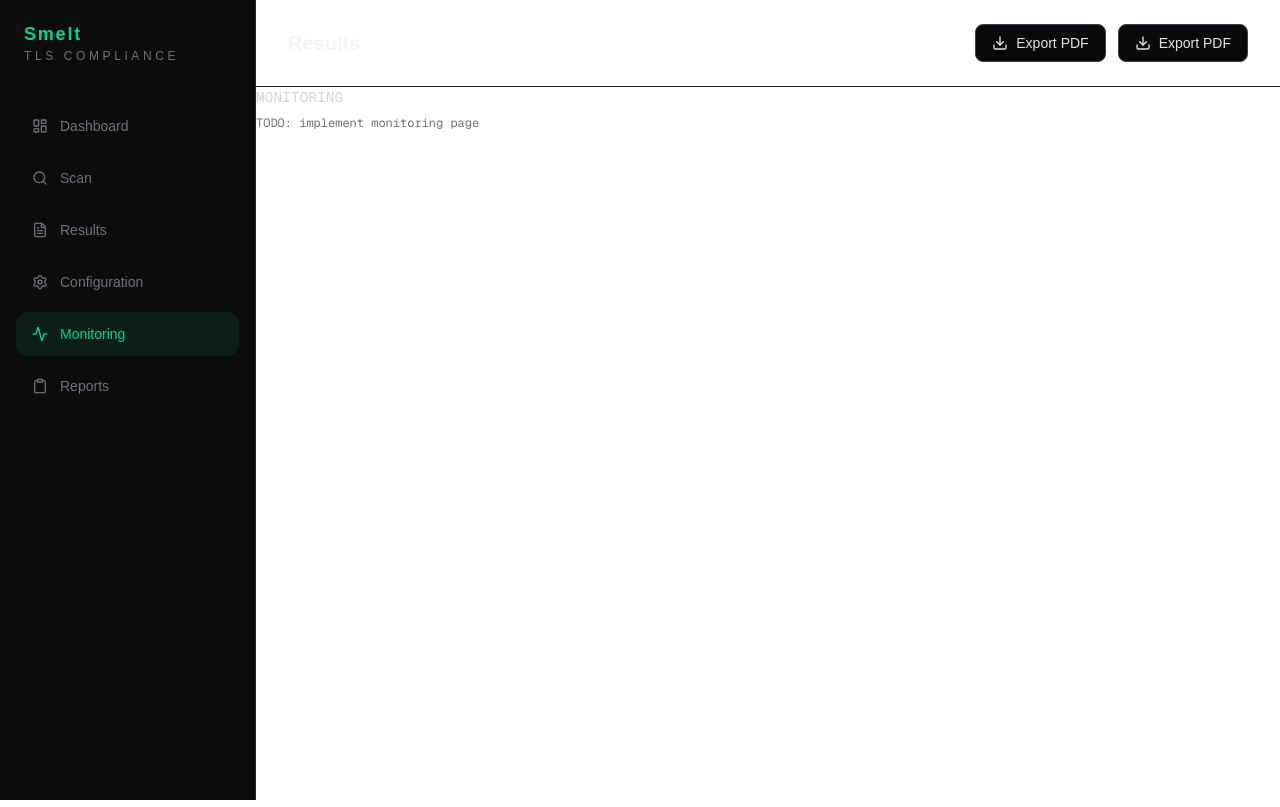
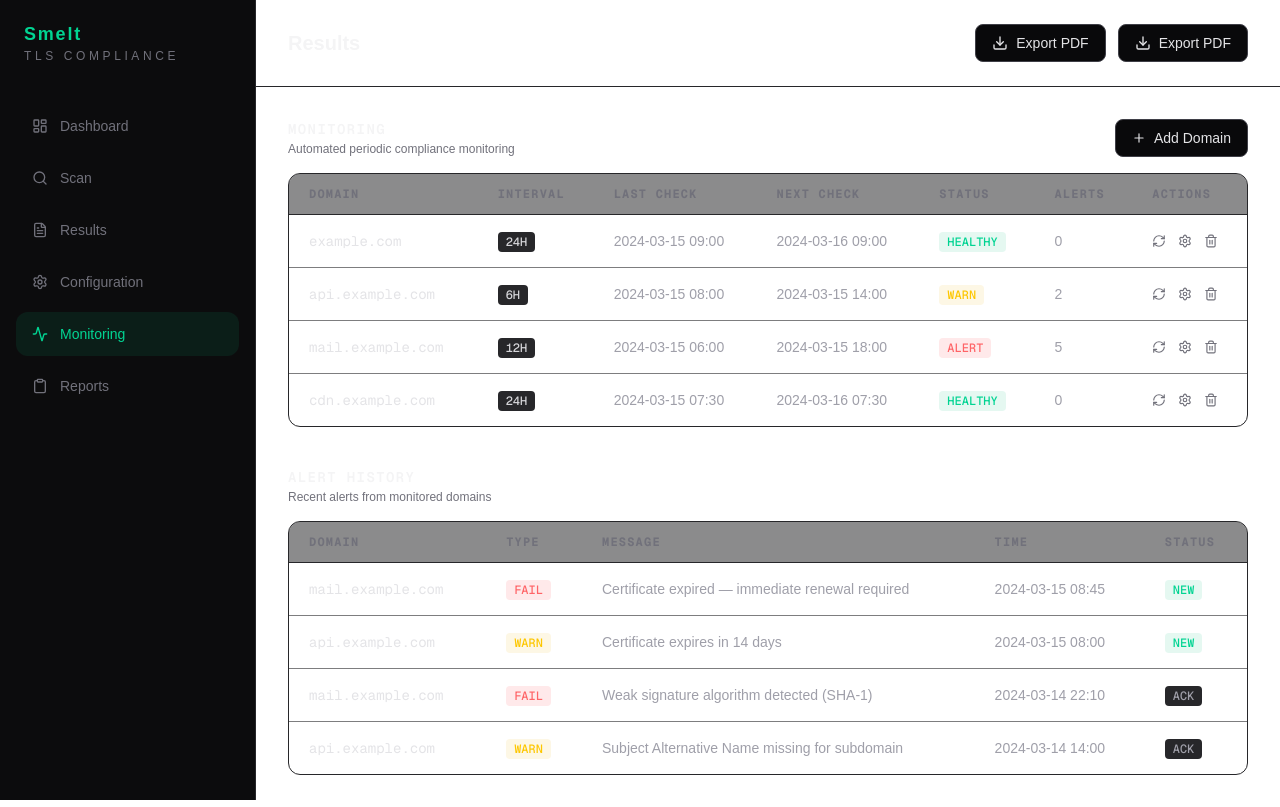
Before and after one commit to Crude-Palm-Oil/smelt-frontend, a Next.js app: page /main/monitoring in a window 1280 px wide. Built offline with nearby package versions, Linux system fonts and the light colour scheme.

Commit message:
feat: add monitoring page with domain tracking and alert history

```diff
--- a/app/main/monitoring/page.tsx
+++ b/app/main/monitoring/page.tsx
@@ -1,12 +1,11 @@
-export default function monitoringPage() {
+import MonitoringTable from "@/components/monitoring/MonitoringTable";
+import AlertHistoryTable from "@/components/monitoring/AlertHistoryTable";
+
+export default function MonitoringPage() {
   return (
-    <div>
-      <h1 className="text-sm font-mono text-neutral-300 uppercase tracking-wide">
-        monitoring
-      </h1>
-      <p className="text-xs font-mono text-neutral-500 mt-2">
-        TODO: implement monitoring page
-      </p>
+    <div className="flex flex-col gap-10 p-8">
+      <MonitoringTable />
+      <AlertHistoryTable />
     </div>
   );
 }
--- /dev/null
+++ b/components/monitoring/AlertHistoryTable.tsx
@@ -0,0 +1,59 @@
+import { alertHistory, AlertType, AlertStatus } from "@/lib/mock-monitoring-data";
+
+function typeBadge(type: AlertType) {
+  if (type === "FAIL") return "rounded px-2 py-0.5 text-xs font-mono font-medium bg-red-500/10 text-red-400";
+  if (type === "PASS") return "rounded px-2 py-0.5 text-xs font-mono font-medium bg-emerald-500/10 text-emerald-400";
+  return                      "rounded px-2 py-0.5 text-xs font-mono font-medium bg-yellow-500/10 text-yellow-400";
+}
+
+function statusBadge(status: AlertStatus) {
+  if (status === "NEW") return "rounded px-2 py-0.5 text-xs font-mono font-medium bg-emerald-500/10 text-emerald-400";
+  return                      "rounded px-2 py-0.5 text-xs font-mono font-medium bg-zinc-800 text-zinc-400";
+}
+
+export default function AlertHistoryTable() {
+  return (
+    <section>
+      <div className="mb-4">
+        <h2 className="text-sm font-mono font-semibold uppercase tracking-widest text-zinc-100">
+          Alert History
+        </h2>
+        <p className="mt-0.5 text-xs text-zinc-500">
+          Recent alerts from monitored domains
+        </p>
+      </div>
+
+      <div className="overflow-hidden rounded-xl border border-zinc-800">
+        <table className="w-full text-sm">
+          <thead>
+            <tr className="border-b border-zinc-800 bg-zinc-900/50 text-left text-xs font-mono uppercase tracking-widest text-zinc-500">
+              <th className="px-5 py-3">Domain</th>
+              <th className="px-5 py-3">Type</th>
+              <th className="px-5 py-3">Message</th>
+              <th className="px-5 py-3">Time</th>
+              <th className="px-5 py-3">Status</th>
+            </tr>
+          </thead>
+          <tbody>
+            {alertHistory.map((row, i) => (
+              <tr
+                key={i}
+                className="border-b border-zinc-800/60 transition hover:bg-zinc-900/40 last:border-b-0"
+              >
+                <td className="px-5 py-4 font-mono text-zinc-200">{row.domain}</td>
+                <td className="px-5 py-4">
+                  <span className={typeBadge(row.type)}>{row.type}</span>
+                </td>
+                <td className="px-5 py-4 text-zinc-400">{row.message}</td>
+                <td className="px-5 py-4 text-zinc-400">{row.time}</td>
+                <td className="px-5 py-4">
+                  <span className={statusBadge(row.status)}>{row.status}</span>
+                </td>
+              </tr>
+            ))}
+          </tbody>
+        </table>
+      </div>
+    </section>
+  );
+}
--- /dev/null
+++ b/components/monitoring/MonitoringTable.tsx
@@ -0,0 +1,79 @@
+import { RefreshCw, Settings, Trash2, Plus } from "lucide-react";
+import Button from "@/components/ui/buttons/Button";
+import { monitoredDomains, MonitorStatus, MonitorInterval } from "@/lib/mock-monitoring-data";
+
+function intervalBadge(_interval: MonitorInterval) {
+  return "rounded px-2 py-0.5 text-xs font-mono font-medium bg-zinc-800 text-zinc-300";
+}
+
+function statusBadge(status: MonitorStatus) {
+  if (status === "HEALTHY") return "rounded px-2 py-0.5 text-xs font-mono font-medium bg-emerald-500/10 text-emerald-400";
+  if (status === "ALERT")   return "rounded px-2 py-0.5 text-xs font-mono font-medium bg-red-500/10 text-red-400";
+  return                           "rounded px-2 py-0.5 text-xs font-mono font-medium bg-yellow-500/10 text-yellow-400";
+}
+
+export default function MonitoringTable() {
+  return (
+    <section>
+      <div className="mb-4 flex items-center justify-between">
+        <div>
+          <h2 className="text-sm font-mono font-semibold uppercase tracking-widest text-zinc-100">
+            Monitoring
+          </h2>
+          <p className="mt-0.5 text-xs text-zinc-500">
+            Automated periodic compliance monitoring
+          </p>
+        </div>
+
+        <Button>
+          <div className="flex items-center gap-2">
+            <Plus size={14} />
+            <span>Add Domain</span>
+          </div>
+        </Button>
+      </div>
+
+      <div className="overflow-hidden rounded-xl border border-zinc-800">
+        <table className="w-full text-sm">
+          <thead>
+            <tr className="border-b border-zinc-800 bg-zinc-900/50 text-left text-xs font-mono uppercase tracking-widest text-zinc-500">
+              <th className="px-5 py-3">Domain</th>
+              <th className="px-5 py-3">Interval</th>
+              <th className="px-5 py-3">Last Check</th>
+              <th className="px-5 py-3">Next Check</th>
+              <th className="px-5 py-3">Status</th>
+              <th className="px-5 py-3">Alerts</th>
+              <th className="px-5 py-3">Actions</th>
+            </tr>
+          </thead>
+          <tbody>
+            {monitoredDomains.map((row) => (
+              <tr
+                key={row.domain}
+                className="border-b border-zinc-800/60 transition hover:bg-zinc-900/40 last:border-b-0"
+              >
+                <td className="px-5 py-4 font-mono text-zinc-200">{row.domain}</td>
+                <td className="px-5 py-4">
+                  <span className={intervalBadge(row.interval)}>{row.interval}</span>
+                </td>
+                <td className="px-5 py-4 text-zinc-400">{row.lastCheck}</td>
+                <td className="px-5 py-4 text-zinc-400">{row.nextCheck}</td>
+                <td className="px-5 py-4">
+                  <span className={statusBadge(row.status)}>{row.status}</span>
+                </td>
+                <td className="px-5 py-4 text-zinc-400">{row.alerts}</td>
+                <td className="px-5 py-4">
+                  <div className="flex items-center gap-3 text-zinc-500">
+                    <button className="transition hover:text-zinc-200"><RefreshCw size={14} /></button>
+                    <button className="transition hover:text-zinc-200"><Settings size={14} /></button>
+                    <button className="transition hover:text-red-400"><Trash2 size={14} /></button>
+                  </div>
+                </td>
+              </tr>
+            ))}
+          </tbody>
+        </table>
+      </div>
+    </section>
+  );
+}
--- /dev/null
+++ b/lib/mock-monitoring-data.ts
@@ -0,0 +1,89 @@
+// TODO: replace with API calls when backend is ready
+
+export type MonitorInterval = "6H" | "12H" | "24H";
+export type MonitorStatus = "HEALTHY" | "WARN" | "ALERT";
+export type AlertType = "FAIL" | "WARN" | "PASS";
+export type AlertStatus = "NEW" | "ACK";
+
+export interface MonitoredDomain {
+  domain: string;
+  interval: MonitorInterval;
+  lastCheck: string;
+  nextCheck: string;
+  status: MonitorStatus;
+  alerts: number;
+}
+
+export interface AlertHistoryItem {
+  domain: string;
+  type: AlertType;
+  message: string;
+  time: string;
+  status: AlertStatus;
+}
+
+export const monitoredDomains: MonitoredDomain[] = [
+  {
+    domain: "example.com",
+    interval: "24H",
+    lastCheck: "2024-03-15 09:00",
+    nextCheck: "2024-03-16 09:00",
+    status: "HEALTHY",
+    alerts: 0,
+  },
+  {
+    domain: "api.example.com",
+    interval: "6H",
+    lastCheck: "2024-03-15 08:00",
+    nextCheck: "2024-03-15 14:00",
+    status: "WARN",
+    alerts: 2,
+  },
+  {
+    domain: "mail.example.com",
+    interval: "12H",
+    lastCheck: "2024-03-15 06:00",
+    nextCheck: "2024-03-15 18:00",
+    status: "ALERT",
+    alerts: 5,
+  },
+  {
+    domain: "cdn.example.com",
+    interval: "24H",
+    lastCheck: "2024-03-15 07:30",
+    nextCheck: "2024-03-16 07:30",
+    status: "HEALTHY",
+    alerts: 0,
+  },
+];
+
+export const alertHistory: AlertHistoryItem[] = [
+  {
+    domain: "mail.example.com",
+    type: "FAIL",
+    message: "Certificate expired — immediate renewal required",
+    time: "2024-03-15 08:45",
+    status: "NEW",
+  },
+  {
+    domain: "api.example.com",
+    type: "WARN",
+    message: "Certificate expires in 14 days",
+    time: "2024-03-15 08:00",
+    status: "NEW",
+  },
+  {
+    domain: "mail.example.com",
+    type: "FAIL",
+    message: "Weak signature algorithm detected (SHA-1)",
+    time: "2024-03-14 22:10",
+    status: "ACK",
+  },
+  {
+    domain: "api.example.com",
+    type: "WARN",
+    message: "Subject Alternative Name missing for subdomain",
+    time: "2024-03-14 14:00",
+    status: "ACK",
+  },
+];
```
